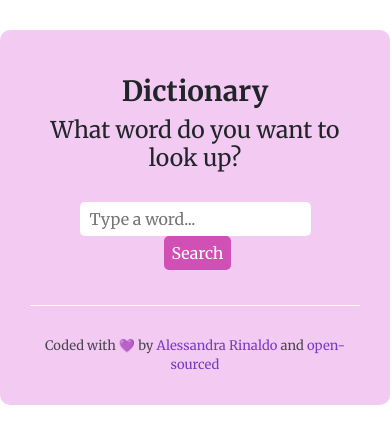
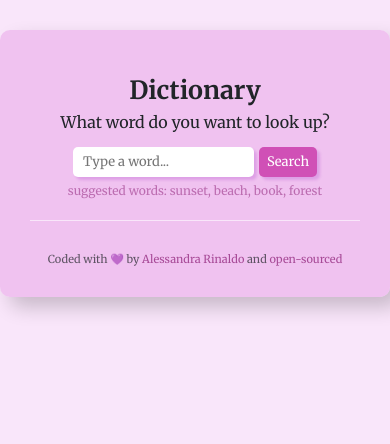
Before and after one commit to Alessandra198/dictionary-project, a React (Create React App) app: page / in a window 390 px wide. Shown: the top 444 px of the page. Built offline with nearby package versions, Linux system fonts and the light colour scheme.

Commit message:
First style

```diff
--- a/src/App.css
+++ b/src/App.css
@@ -7,6 +7,7 @@
   padding: 30px;
   border-radius: 10px;
   margin-top: 30px;
+  box-shadow: 10px 10px 20px rgba(0, 0, 0, 0.2);
 }
 
 .App header {
@@ -28,16 +29,31 @@ footer {
 
 .App main {
   padding-bottom: 20px;
-  border-bottom: 1px solid white;
+  border-bottom: 1px solid #F9E6FA;
 }
 
 .App footer {
-  opacity: 0.8;
+  opacity: 0.7;
   font-size: 13px;
   margin: 30px 0 0 0;
 }
 
 .App footer a {
-  color: #5b18b8;
+  color: #881771;
   text-decoration: none;
 }
+
+@media (max-width: 550px) {
+
+  .App h1 {
+    font-size: 25px;
+  }
+
+    .App h2 {
+    font-size: 16px;
+  }
+
+    .App footer {
+    font-size: 11px;
+}
+}
--- a/src/DictionarySearch.css
+++ b/src/DictionarySearch.css
@@ -1,12 +1,13 @@
 .DictionarySearch form {
     text-align: center;
-    padding: 15px;
+    padding: 15px 15px 5px 15px;
 }
 
 .DictionarySearch .input-search {
     padding: 5px 30px 5px 10px;
     border: plum;
     border-radius: 5px;
+    box-shadow: 3px 3px 3px rgba(150, 24, 192, 0.2);
 }
 
 .DictionarySearch .input-button {
@@ -16,4 +17,27 @@
     border: none;
     background-color: rgb(208, 80, 182);
     color: white;
+    box-shadow: 3px 3px 3px rgba(150, 24, 192, 0.2);
 }
+
+.DictionarySearch .hint {
+    opacity: 0.5;
+    text-align: center;
+    font-size: 14px;
+    color: #881771;
+}
+
+@media (max-width: 550px) {
+    .DictionarySearch form {
+        padding: 0 0 5px 0;
+        font-size: 13px;
+    }
+
+    .DictionarySearch .input-search {
+        padding: 5px 15px 5px 10px;
+    }
+
+    .DictionarySearch .hint {
+    font-size: 12px;
+}
+}
--- a/src/DictionarySearch.js
+++ b/src/DictionarySearch.js
@@ -35,6 +35,9 @@ export default function DictionarySearch() {
         />
         <input type="submit" value="Search" className="input-button" />
       </form>
+      <div className="hint">
+        suggested words: sunset, beach, book, forest
+      </div>
       <Results results={results} />
     </div>
   );
--- a/src/Meaning.css
+++ b/src/Meaning.css
@@ -10,7 +10,13 @@
   margin-bottom: 0;
 }
 
-.Meaning li {
-  font-size: 14px;
-  font-style: italic;
+@media (max-width: 550px) {
+  .Meaning h6 {
+    font-size: 15px;
+  }
+
+    .Meaning p {
+    font-size: 13px;
+  }
+
 }
--- a/src/Results.css
+++ b/src/Results.css
@@ -11,3 +11,12 @@
     font-size: 18px;
     opacity: 0.8;
 }
+
+@media (max-width: 550px) {
+  .Results h4 {
+    font-size: 17px;
+  }
+    .Results h5 {
+    font-size: 15px;
+  }
+}
--- /dev/null
+++ b/src/Synonyms.css
@@ -0,0 +1,14 @@
+.Synonyms li {
+  font-size: 14px;
+  font-style: italic;
+}
+
+@media (max-width: 550px) {
+  .Synonyms p {
+    font-size: 13px;
+  }
+
+  .Synonyms li {
+    font-size: 13px;
+  }
+}
--- a/src/Synonyms.js
+++ b/src/Synonyms.js
@@ -1,4 +1,5 @@
 import React from "react";
+import "./Synonyms.css";
 
 export default function Synonyms(props) {
   if (props.synonyms) {
--- a/src/index.css
+++ b/src/index.css
@@ -5,6 +5,7 @@ body {
     sans-serif;
   -webkit-font-smoothing: antialiased;
   -moz-osx-font-smoothing: grayscale;
+  background-color: rgb(249, 230, 250);
 }
 
 code {
```
